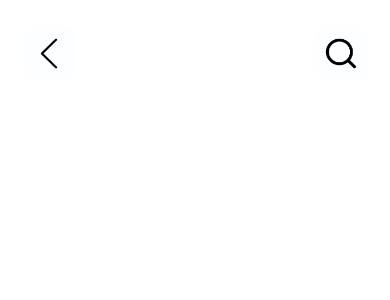
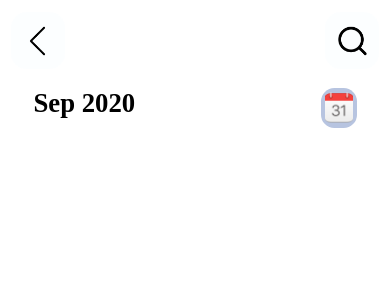
Before and after one commit to Mansoorali121/React-Native-Interview-Preparation, a React Native app: screen / in a window 390 px wide. Shown: the top 300 px of the page. Built offline with nearby package versions, Linux system fonts and the light colour scheme.

Commit message:
T3 header text

```diff
--- a/App.js
+++ b/App.js
@@ -151,12 +151,14 @@ import { StyleSheet, Text, View } from 'react-native';
 import React from 'react';
 import { s } from 'react-native-size-matters';
 import T3header from "./src/components/T3header";
+import T3text from "./src/components/T3text";
 
 const App = () => {
   return (
     <View style={styles.container}>
-      <View style={{ marginHorizontal: s(20), backgroundColor: '#fff' }}>
+      <View style={{ marginHorizontal: s(10), backgroundColor: '#fff' }}>
         <T3header />
+        <T3text />
       </View>
     </View>
   );
--- a/src/components/T3header.js
+++ b/src/components/T3header.js
@@ -23,7 +23,7 @@ const T3header = () => {
 export default T3header;
 
 const styles = StyleSheet.create({
-  cont: { marginTop: vs(20) },
+  cont: { marginTop: vs(10) },
   image: { height: vs(28), width: s(28), fontFamily: 'Outfit-Black' },
   headercontainer: { flexDirection: 'row', justifyContent: 'space-between' },
   imagecircle: { padding: s(10), backgroundColor: "#f6fbff50", borderRadius: s(14) },
--- /dev/null
+++ b/src/components/T3text.js
@@ -0,0 +1,42 @@
+import { StyleSheet, Text, TouchableOpacity, View, Image } from 'react-native';
+import React from 'react';
+import { vs, s } from 'react-native-size-matters';
+import colors from "../style/colors";
+
+const T3text = () => {
+  return (
+    <View style={styles.cont}>
+      <View style={styles.itemcontainer}>
+        <Text style={styles.date}>Sep 2020</Text>
+        <TouchableOpacity style={styles.circle}>
+          <Image
+            source={require('../assets/calendar.png')}
+            style={styles.image}
+          />
+        </TouchableOpacity>
+      </View>
+    </View>
+  );
+};
+
+export default T3text;
+
+const styles = StyleSheet.create({
+  cont: { marginTop: vs(15) },
+  image: { height: vs(25), width: s(25) },
+  circle: {
+    backgroundColor: colors.shadow,
+    height: vs(32),
+    width: s(32),
+    padding: s,
+    borderRadius: s(12),
+    alignItems: 'center',
+    justifyContent: 'center',
+  },
+  itemcontainer: {
+    flexDirection: 'row',
+    justifyContent: 'space-between',
+    marginHorizontal: s(20),
+  },
+  date: { fontSize: s(24), fontFamily: 'Outfit-Medium', fontWeight: 'bold' },
+});
```
